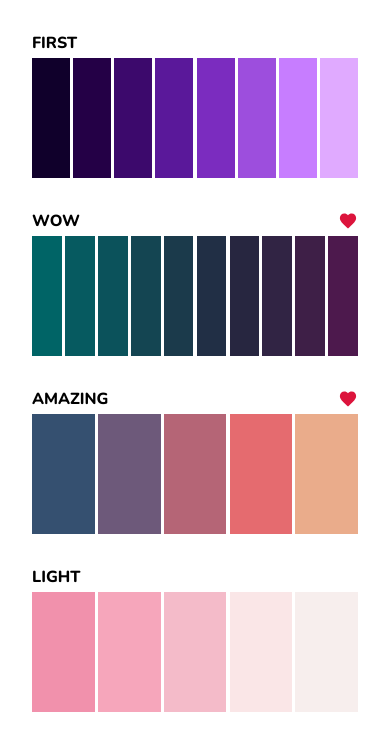
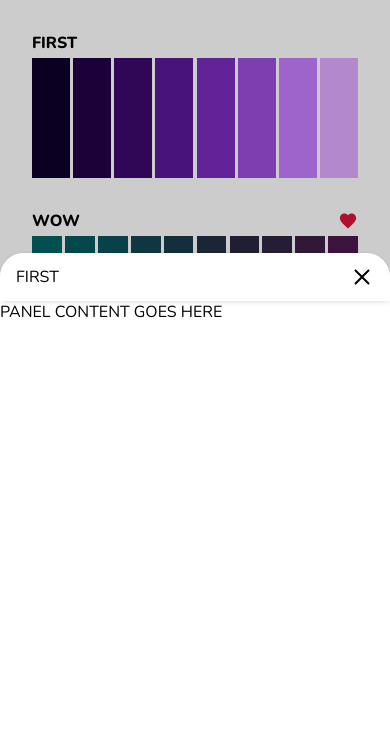
Before and after one commit to AmirAmirpoor/worldofcolors, a React (Create React App) app: page / in a window 390 px wide. Both pictures are taken after a click on the element "FIRST". Shown: the top 750 px of the page. Built offline with nearby package versions, Linux system fonts and the light colour scheme.

Commit message:
create mobilePanel component

```diff
--- /dev/null
+++ b/src/components/MobilePanel/MobilePanel.jsx
@@ -0,0 +1,33 @@
+// icons
+import { CloseIcon } from "../../helpers/icons";
+
+// styles
+import classes from "./MobilePanel.module.css";
+
+const MobilePanel = ({ title, visible, onClose, children }) => {
+  const handleClick = (evt) => {
+    const name = evt.target.getAttribute("name");
+    if (name === "mpanel") onClose();
+  };
+
+  return (
+    <div
+      name="mpanel"
+      className={`${classes.panel} ${visible && classes.visible}`}
+      onClick={handleClick}
+    >
+      <div className={classes.panel__content}>
+        <div className={classes.panel__topbar}>
+          <span>{title}</span>
+          <button className={classes.panel__close} onClick={onClose}>
+            <CloseIcon />
+          </button>
+        </div>
+
+        <div className={classes.panel__children}>{children}</div>
+      </div>
+    </div>
+  );
+};
+
+export default MobilePanel;
--- /dev/null
+++ b/src/components/MobilePanel/MobilePanel.module.css
@@ -0,0 +1,69 @@
+.panel {
+  position: fixed;
+  top: 0;
+  left: 0;
+  width: 100%;
+  height: 100%;
+  background-color: rgba(0, 0, 0, 0.2);
+  opacity: 0;
+  pointer-events: none;
+  transition: opacity 200ms ease-in-out;
+  transition: opacity 200ms ease-in-out;
+}
+
+.panel__content {
+  position: absolute;
+  bottom: 0;
+  left: 0;
+  width: 100%;
+  height: 70%;
+  display: flex;
+  flex-direction: column;
+  border-top-right-radius: 1.5em;
+  border-top-left-radius: 1.5em;
+  background-color: #fff;
+  transform: translateY(120%);
+  transition: transform 100ms ease-in-out;
+}
+
+.panel__topbar {
+  display: flex;
+  align-items: center;
+  justify-content: space-between;
+  background-color: #fff;
+  box-shadow: 0 1px 6px -2px rgba(0, 0, 0, 0.25);
+  padding: 0.75em 1em;
+  border-radius: inherit;
+  text-transform: uppercase;
+}
+
+.panel__close {
+  width: 1.5rem;
+  height: 1.5rem;
+  display: flex;
+  justify-content: center;
+  align-items: center;
+  border: none;
+  font-size: 1.5em;
+  background-color: transparent;
+}
+
+.panel__children {
+  flex: 1;
+}
+
+.panel.visible {
+  opacity: 1;
+  pointer-events: all;
+}
+
+.panel.visible .panel__content {
+  transform: translateY(0);
+  transition: transform 100ms ease-in-out 100ms;
+}
+
+@media screen and (min-width: 500px) {
+  .panel {
+    display: none;
+  }
+}
--- a/src/pages/Home/Home.jsx
+++ b/src/pages/Home/Home.jsx
@@ -1,3 +1,4 @@
+// react imports
 import { useState } from "react";
 
 // redux stuff
@@ -20,6 +21,7 @@ import { colorFormats } from "../../helpers/colorFunctions";
 
 // styles
 import classes from "./Home.module.css";
+import MobilePanel from "../../components/MobilePanel/MobilePanel";
 
 const Home = ({ history }) => {
   const palettes = useSelector((state) => state.palettes);
@@ -27,6 +29,7 @@ const Home = ({ history }) => {
 
   const [selected, setSelected] = useState(null);
   const [colorId, setColorId] = useState(0);
+  const [showMpanel, setShowMpanel] = useState(false);
 
   const renderPalette = (palette) => {
     const { id, name, colors, isFavorite } = palette;
@@ -39,6 +42,7 @@ const Home = ({ history }) => {
             onClick={() => {
               setColorId(0);
               setSelected(id);
+              setShowMpanel(true);
             }}
           >
             {name}
@@ -75,11 +79,9 @@ const Home = ({ history }) => {
     }
   };
 
-  const renderSelectedPalette = () => {
-    if (!selected) return null;
-    const { id, colors, isFavorite } = palettes.find(
-      (palette) => palette.id === selected
-    );
+  const renderSelectedPalette = (palette) => {
+    if (!palette) return null;
+    const { id, colors, isFavorite } = palette;
 
     const label = isFavorite ? "remove from favorites" : "add to favorites";
     const color = colors[colorId];
@@ -135,6 +137,8 @@ const Home = ({ history }) => {
     );
   };
 
+  const selectedPalette = palettes.find((p) => p.id === selected);
+
   return (
     <div className="container">
       <div className="main">
@@ -142,7 +146,15 @@ const Home = ({ history }) => {
           {palettes.map((palette) => renderPalette(palette))}
         </div>
       </div>
-      <div className="aside">{renderSelectedPalette()}</div>
+      <div className="aside">{renderSelectedPalette(selectedPalette)}</div>
+
+      <MobilePanel
+        title={selectedPalette ? selectedPalette.name : ""}
+        visible={showMpanel}
+        onClose={() => setShowMpanel(false)}
+      >
+        PANEL CONTENT GOES HERE
+      </MobilePanel>
     </div>
   );
 };
```
